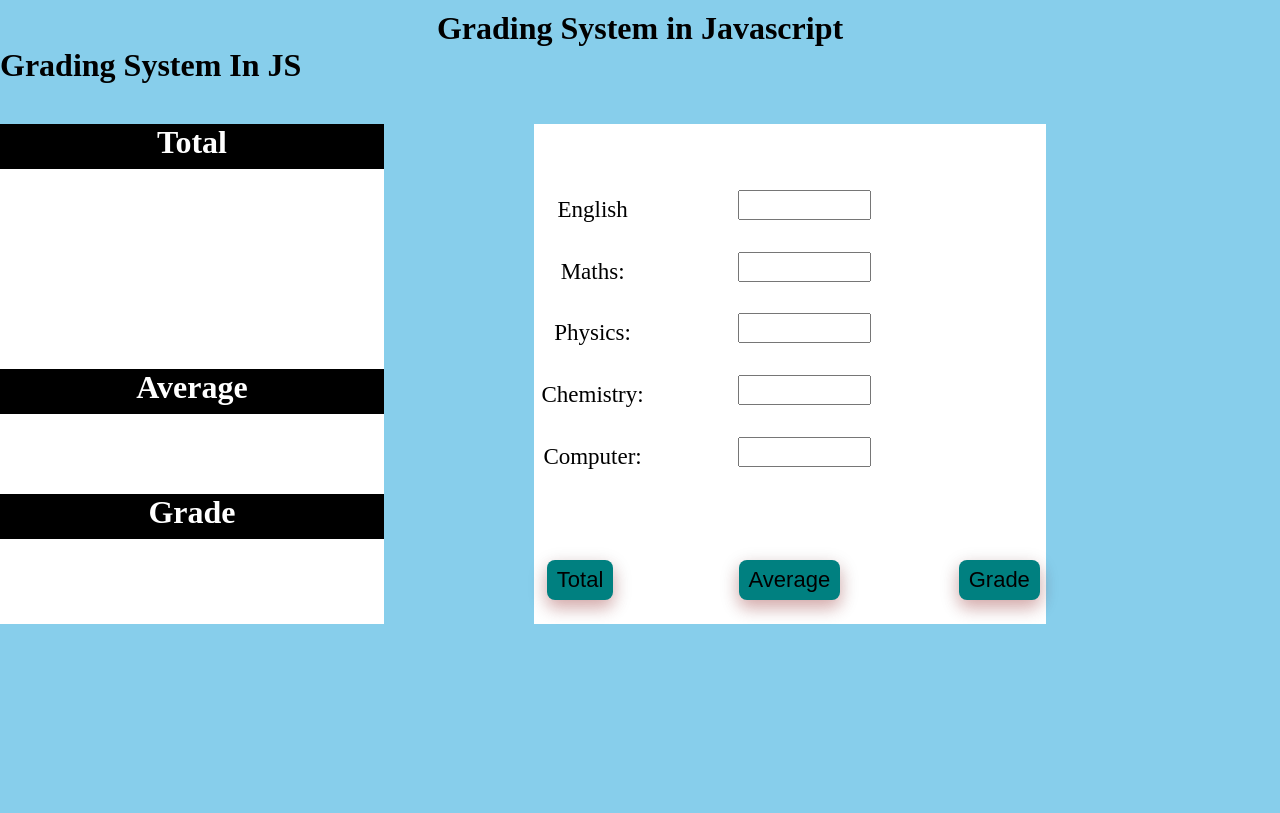
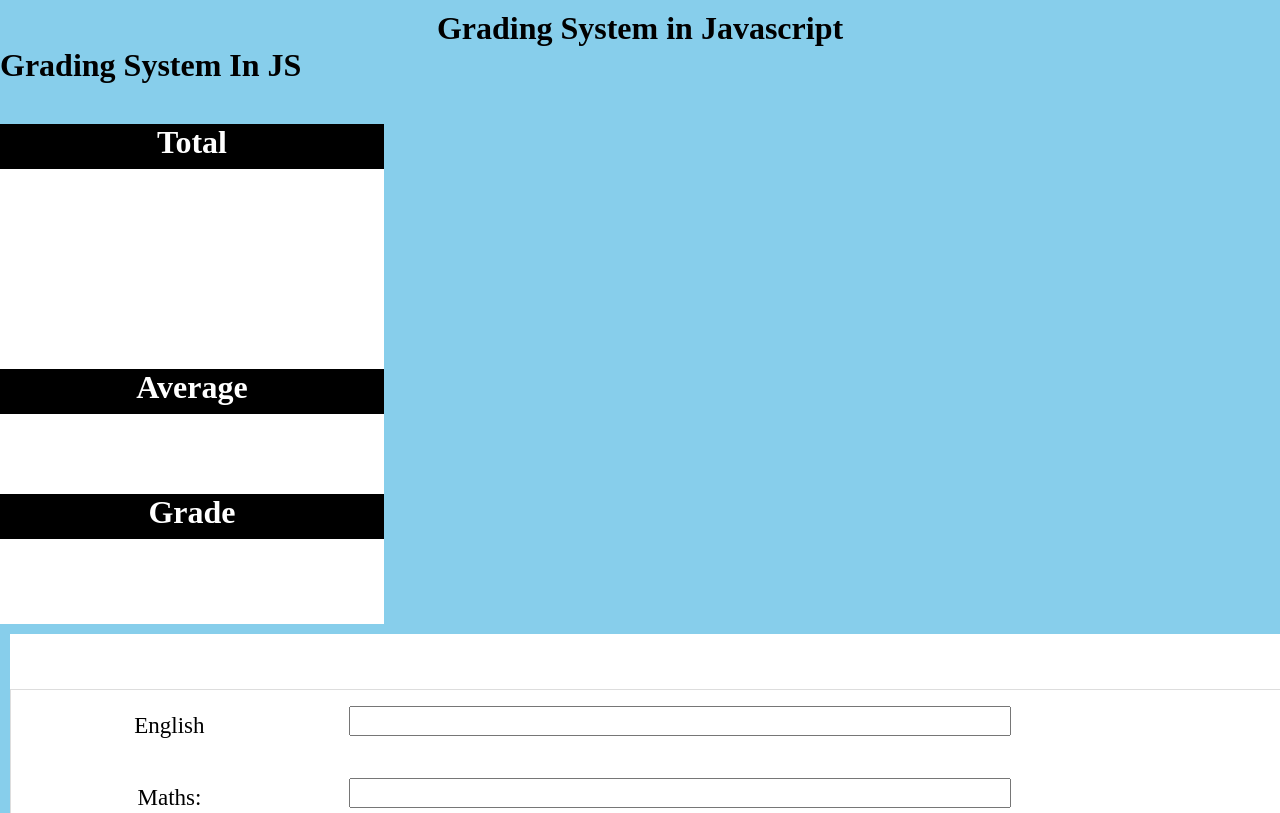
Before and after one commit to benedictsimba/Javascript-Grading-System, a plain HTML site: page index.html in a window 1280 px wide. Shown: the top 813 px of the page. Drawn offline with Linux system fonts and the light colour scheme.

Commit message:
Update index.css

```diff
--- a/index.css
+++ b/index.css
@@ -1,5 +1,13 @@
 
-   *{
+
+
+/* Responsive layout - makes the two columns stack on top of each other instead of next to each other on screens that are smaller than 600 px */
+@media screen and (max-width: 500px) {
+  .column {
+    width: 100%;
+  }
+}
+ *{
   padding: 0;
   margin: 0;
   box-sizing: border-box;
@@ -9,13 +17,45 @@ body{
   background-size: cover;
 }
 
-#main {
-  width: 40%;
+*{
+    box-sizing: border-box;
+  }
+
+  .row {
+    display: flex;
+    margin-left:-5px;
+    margin-right:-5px;
+  }
+
+  .column {
+    flex: 50%;
+    padding: 25px;
+  }
+
+  table {
+    border-collapse: collapse;
+    border-spacing: 0;
+    width: 100%;
+    border: 1px solid #ddd;
+    background-color: #f2f2f2;
+  }
+
+  th, td {
+    text-align: center;
+    padding: 16px;
+  }
+
+  tr:nth-child(even) {
+    background-color: #f2f2f2;
+  }
+
+#main, #results {
+ /* width: 40%;*/
   height: 500px;
   background-color: white;
   text-align: center;
   float: left;
-  margin: 40px 10px 0 150px;
+  margin: 10px 10px 0 10px;
 }
 
 #head{
@@ -29,10 +69,12 @@ body{
 
 #main input{
   height: 30px;
-  width: 45%;
+  width: 100%;
   margin-bottom: 10px;
   font-size: 20px;
+  float:left;
 }
+
 
 #main label{
   font-size: 23px;
```
